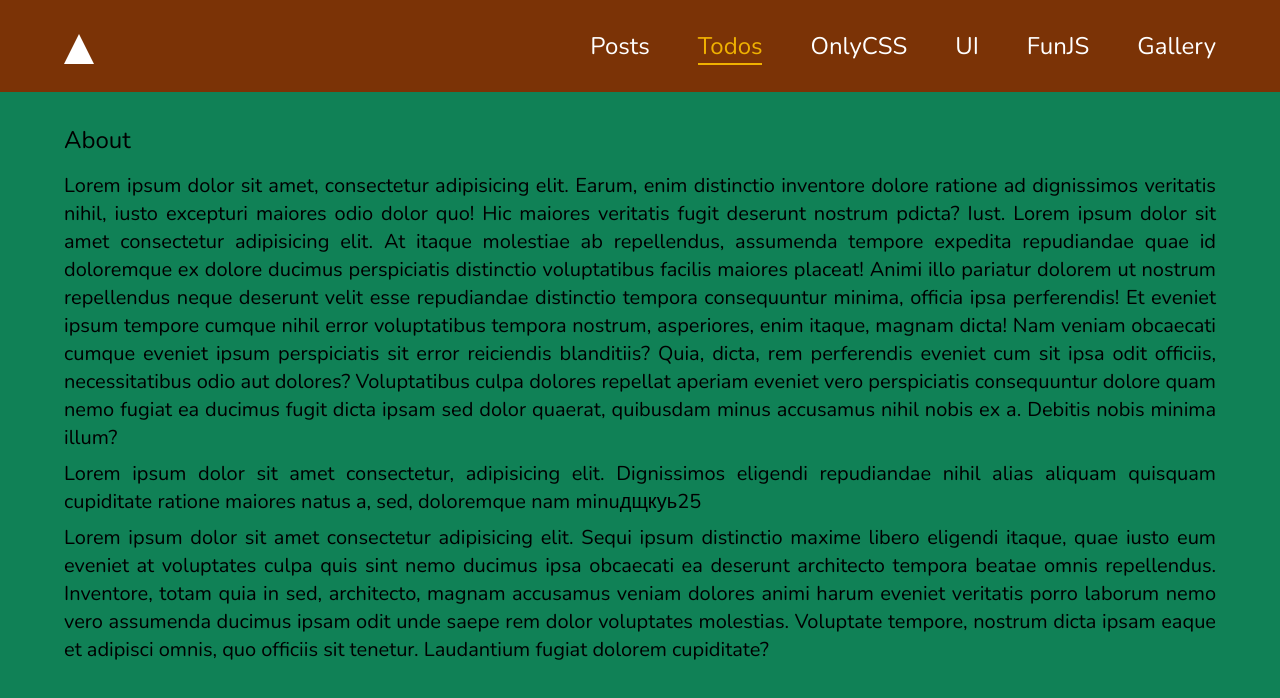
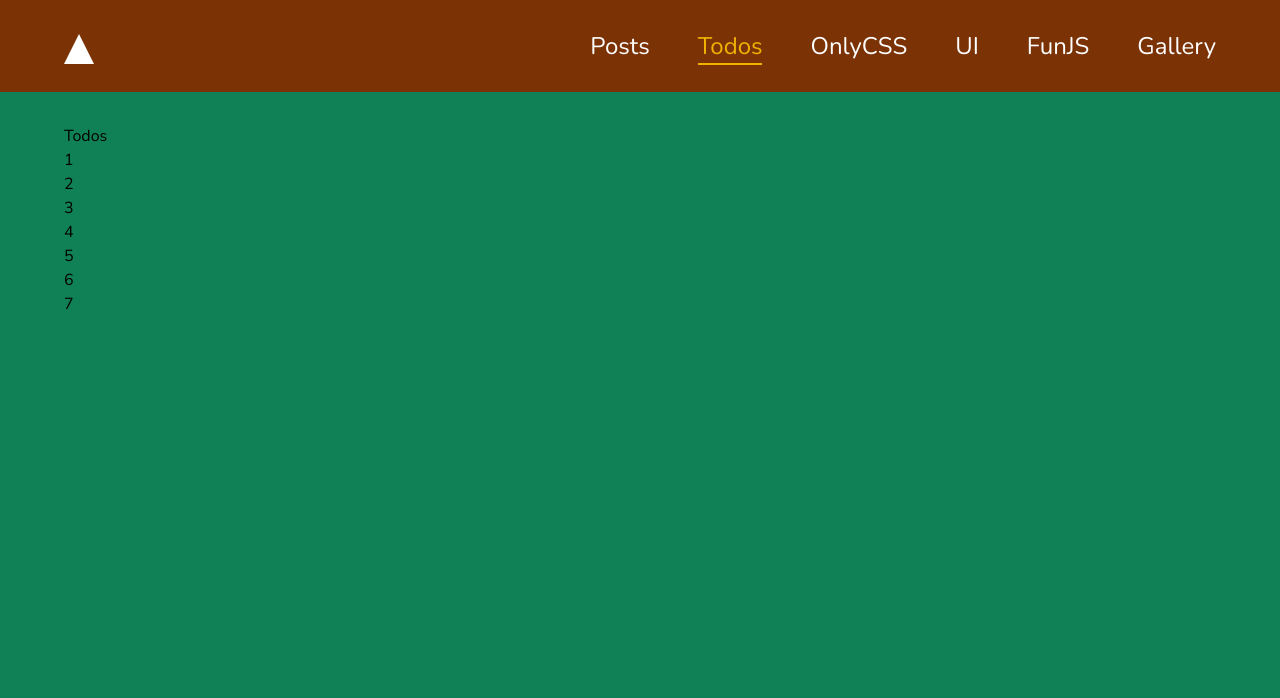
Before and after one commit to Vadim700/vue-for-fun, a Vue app: page /todos in a window 1280 px wide. Shown: the top 698 px of the page. Built offline with nearby package versions, Linux system fonts and the light colour scheme.

Commit message:
added template for todo list

```diff
--- /dev/null
+++ b/src/components/todos/TodoItem.vue
@@ -0,0 +1,12 @@
+<template>
+  <span>{{ todo }}</span>
+</template>
+
+<script setup>
+defineProps({
+  todo: {
+    type: Number,
+    required: true,
+  },
+})
+</script>
--- /dev/null
+++ b/src/components/todos/TodoList.vue
@@ -0,0 +1,16 @@
+<template>
+  <ul>
+    <li v-for="todo of todos" :key="todo">
+      <TodoItem :todo="todo" />
+    </li>
+  </ul>
+</template>
+
+<script setup>
+import { ref } from 'vue'
+import TodoItem from './TodoItem.vue'
+
+const todos = ref([1, 2, 3, 4, 5, 6, 7])
+</script>
+
+<style lang="sss" scoped></style>
--- a/src/views/viewTodos.vue
+++ b/src/views/viewTodos.vue
@@ -1,34 +1,11 @@
 <template>
-  <h1 class="text-2xl mb-4">About</h1>
+  <h1>Todos</h1>
 
-  <p class="text-xl mb-2 text-justify">
-    Lorem ipsum dolor sit amet, consectetur adipisicing elit. Earum, enim distinctio inventore
-    dolore ratione ad dignissimos veritatis nihil, iusto excepturi maiores odio dolor quo! Hic
-    maiores veritatis fugit deserunt nostrum pdicta? Iust. Lorem ipsum dolor sit amet consectetur
-    adipisicing elit. At itaque molestiae ab repellendus, assumenda tempore expedita repudiandae
-    quae id doloremque ex dolore ducimus perspiciatis distinctio voluptatibus facilis maiores
-    placeat! Animi illo pariatur dolorem ut nostrum repellendus neque deserunt velit esse
-    repudiandae distinctio tempora consequuntur minima, officia ipsa perferendis! Et eveniet ipsum
-    tempore cumque nihil error voluptatibus tempora nostrum, asperiores, enim itaque, magnam dicta!
-    Nam veniam obcaecati cumque eveniet ipsum perspiciatis sit error reiciendis blanditiis? Quia,
-    dicta, rem perferendis eveniet cum sit ipsa odit officiis, necessitatibus odio aut dolores?
-    Voluptatibus culpa dolores repellat aperiam eveniet vero perspiciatis consequuntur dolore quam
-    nemo fugiat ea ducimus fugit dicta ipsam sed dolor quaerat, quibusdam minus accusamus nihil
-    nobis ex a. Debitis nobis minima illum?
-  </p>
+  <TodoList />
+</template>
 
-  <p class="text-xl mb-2 text-justify">
-    Lorem ipsum dolor sit amet consectetur, adipisicing elit. Dignissimos eligendi repudiandae nihil
-    alias aliquam quisquam cupiditate ratione maiores natus a, sed, doloremque nam minuдщкуь25
-  </p>
+<script setup>
+import TodoList from '@/components/todos/TodoList.vue'
+</script>
 
-  <p class="text-xl mb-2 text-justify">
-    Lorem ipsum dolor sit amet consectetur adipisicing elit. Sequi ipsum distinctio maxime libero
-    eligendi itaque, quae iusto eum eveniet at voluptates culpa quis sint nemo ducimus ipsa
-    obcaecati ea deserunt architecto tempora beatae omnis repellendus. Inventore, totam quia in sed,
-    architecto, magnam accusamus veniam dolores animi harum eveniet veritatis porro laborum nemo
-    vero assumenda ducimus ipsam odit unde saepe rem dolor voluptates molestias. Voluptate tempore,
-    nostrum dicta ipsam eaque et adipisci omnis, quo officiis sit tenetur. Laudantium fugiat dolorem
-    cupiditate?
-  </p>
-</template>
+<style lang="less" scoped></style>
```
